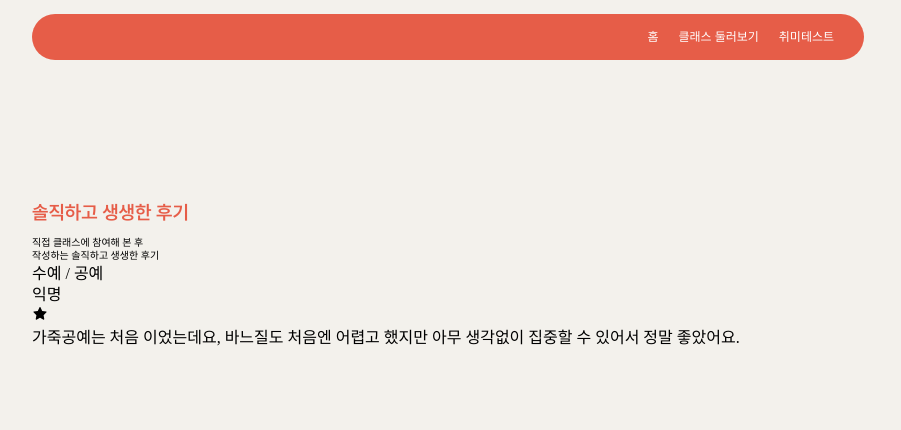
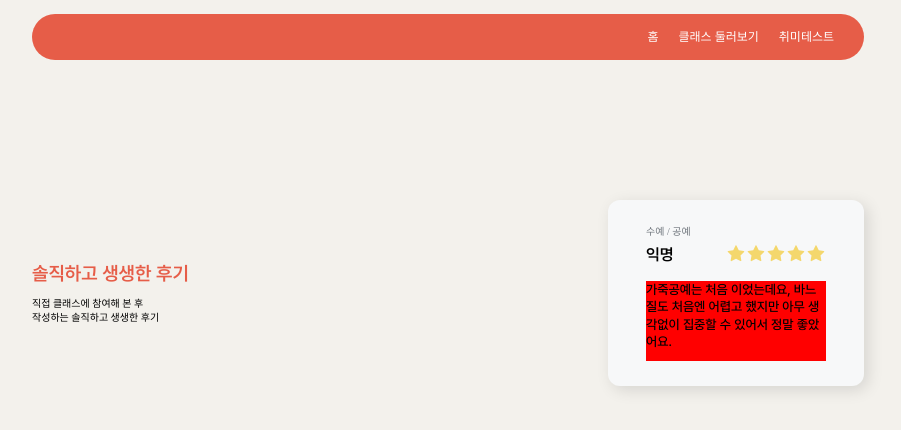
Before and after one commit to highthon/NoBack-client, a React (Create React App) app: page / in a window 1280 px wide. Shown: the top 430 px of the page, without its empty margins (192-1093 px from the left). Built offline with nearby package versions, Linux system fonts and the light colour scheme.

Commit message:
ADD :: 메인화면 2 완성

```diff
--- a/src/components/ClassReview/index.js
+++ b/src/components/ClassReview/index.js
@@ -1,3 +1,4 @@
+import './style.scss';
 import {AiFillStar} from 'react-icons/ai';
 export default function ClassReview(){
     return(
@@ -10,12 +11,12 @@ export default function ClassReview(){
                         </div>
                         <div className='classreview-info'>
                             <p className='classreview-info-nickname'>익명</p>
-                            <p className='classreview-info-start'><AiFillStar/></p>
+                            <p className='classreview-info-star'><AiFillStar/><AiFillStar/><AiFillStar/><AiFillStar/><AiFillStar/></p>
                         </div>
                     </div>
                     <div className='classreview-tit-bottom'>
                         <p className='classreview-review-gl'>
-                        가죽공예는 처음 이었는데요, 바느질도 처음엔 어렵고 했지만 아무 생각없이 집중할 수 있어서 정말 좋았어요.
+                            <p>가죽공예는 처음 이었는데요, 바느질도 처음엔 어렵고 했지만 아무 생각없이 집중할 수 있어서 정말 좋았어요.</p>
                         </p>
                     </div>
                 </div>
--- a/src/components/ClassReview/style.scss
+++ b/src/components/ClassReview/style.scss
@@ -0,0 +1,41 @@
+@import "../../style/common.scss";
+@import "../../style/global.style.scss";
+.classreview-tit {
+  background: $gray50;
+  box-shadow: 4px 4px 16px rgba(0, 0, 0, 0.12);
+  border-radius: 12px;
+  padding: 25px 38px;
+  width: 20vw;
+  .classreview-tit-tit {
+    .classreview-tit-top {
+      .classreview-type {
+        p {
+          color: $gray500;
+          font-size: 10px;
+        }
+      }
+      .classreview-info {
+        padding-top: 5px;
+        display: flex;
+        justify-content: space-between;
+        .classreview-info-nickname {
+          font-family: "PretendardSemiBold";
+        }
+        .classreview-info-star {
+            color: $yellow;
+            font-size: 20px;
+        }
+      }
+    }
+    .classreview-tit-bottom {
+        padding-top: 10px;
+      .classreview-review-gl {
+        background-color: red;
+
+        min-height: 80px;
+        font-size: 13px;
+        font-family: "PretendardMedium";
+      }
+    }
+  }
+}
--- a/src/pages/Main3/index.js
+++ b/src/pages/Main3/index.js
@@ -14,8 +14,8 @@ export default function Main3() {
             </p>
           </div>
 
-          <div>
-            <ClassReview/>
+          <div className="classreview-tit-div">
+            <ClassReview />
           </div>
         </div>
       </div>
--- a/src/pages/Main3/style.scss
+++ b/src/pages/Main3/style.scss
@@ -4,6 +4,9 @@
     background-color: $white;
     height: 100vh;
     .main3-tit-div{
+        align-items: center;
+        display: flex;
+        justify-content: space-between;
         padding: 0% 17.5%;
         position: relative;
         top: 200px;
```
Also changed, not shown: src/components/Lesson/index.js (+5 -5 lines), src/components/Lesson/style.scss (+11 -15 lines).
